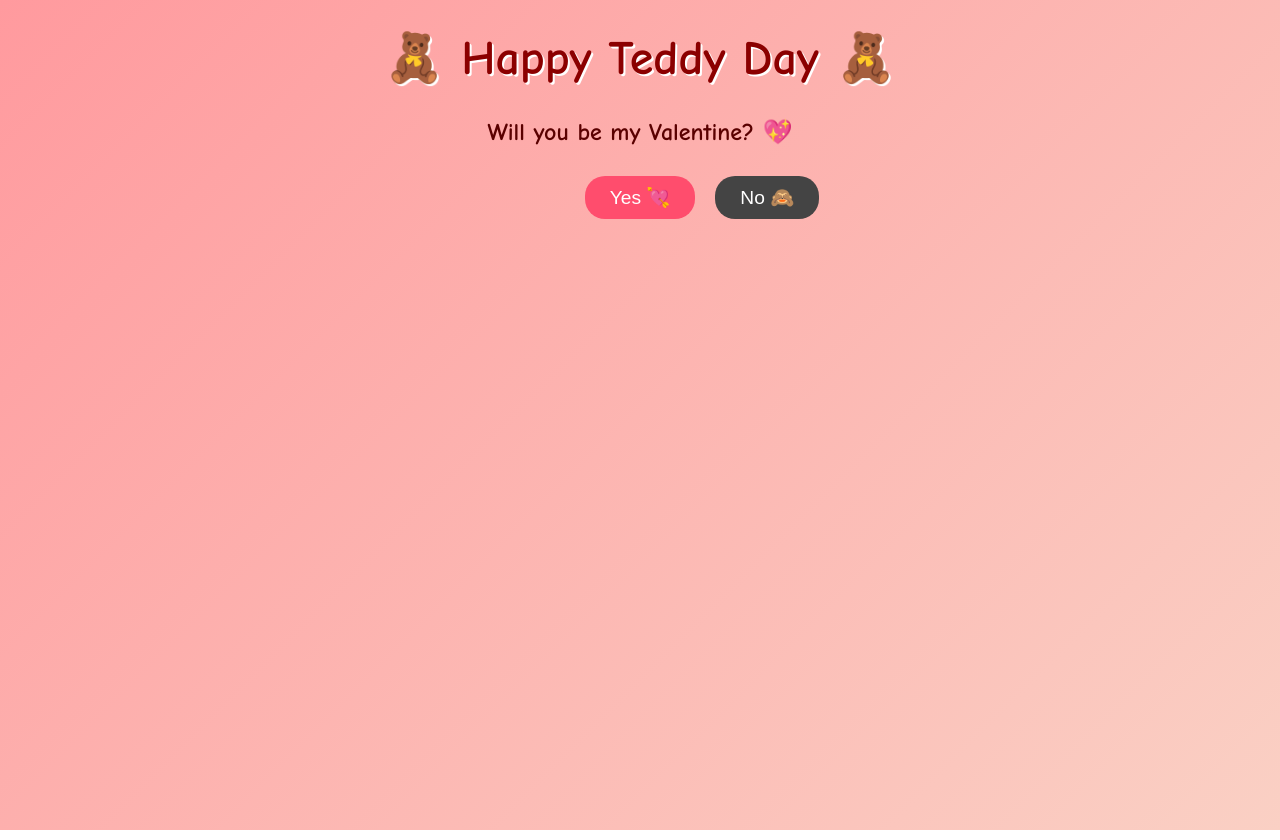
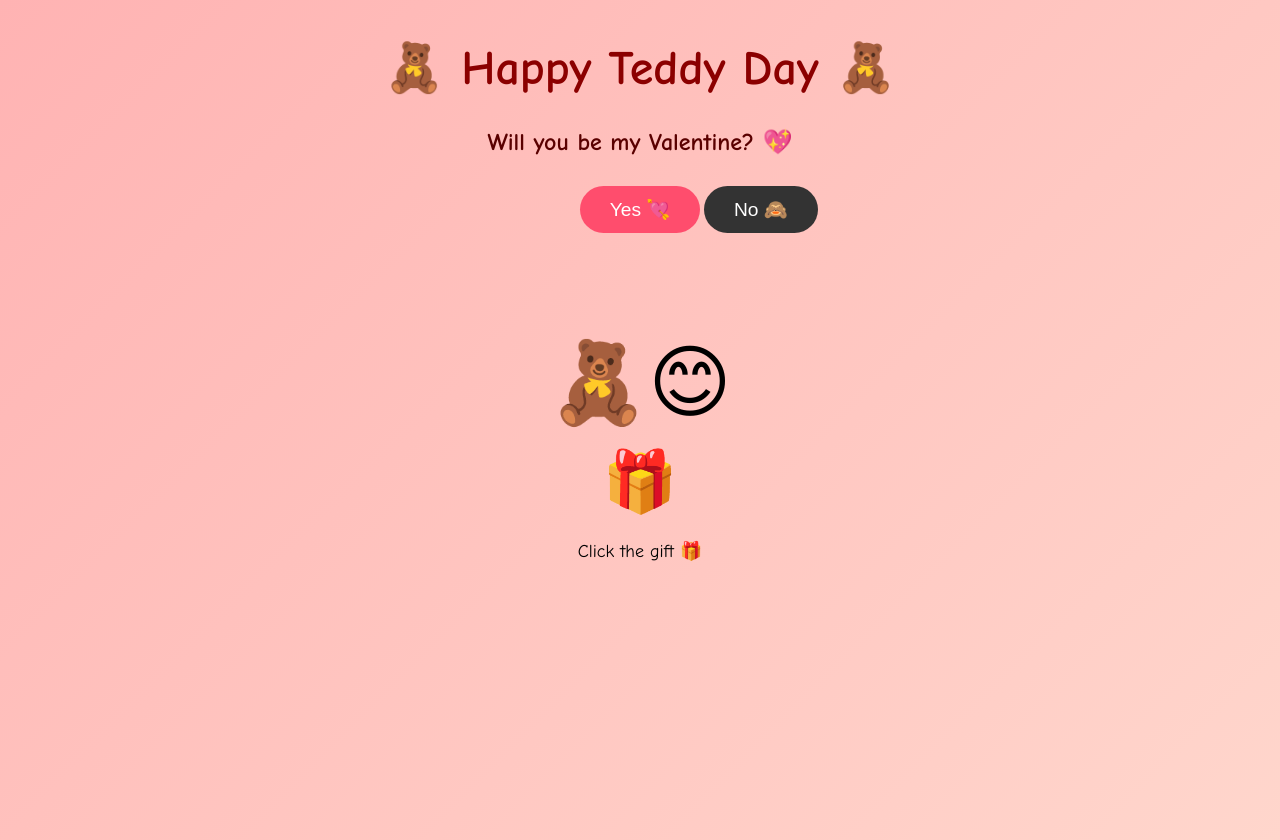
Before and after one commit to ritesh84469-star/Runner, a plain HTML site: page index.html in a window 1280 px wide. Both pictures are taken after a click on the button "Yes 💘". Drawn offline with Linux system fonts and the light colour scheme.

Commit message:
Update index.html

```diff
--- a/index.html
+++ b/index.html
@@ -9,29 +9,33 @@
     margin: 0;
     height: 100vh;
     overflow: hidden;
-    background: linear-gradient(135deg, #ff9a9e, #fad0c4);
+    background: linear-gradient(135deg, #ffb3b3, #ffd6cc);
     font-family: 'Comic Sans MS', cursive;
     text-align: center;
   }
 
   h1 {
-    margin-top: 30px;
+    margin-top: 40px;
     font-size: 3rem;
     color: #8b0000;
-    text-shadow: 2px 2px white;
   }
 
   h2 {
     color: #5a0000;
   }
 
+  .buttons {
+    margin-top: 30px;
+    position: relative;
+    height: 120px;
+  }
+
   button {
     font-size: 1.2rem;
-    padding: 10px 25px;
-    border-radius: 20px;
+    padding: 12px 30px;
+    border-radius: 30px;
     border: none;
     cursor: pointer;
-    margin: 10px;
   }
 
   #yesBtn {
@@ -40,12 +44,14 @@
   }
 
   #noBtn {
-    background: #444;
+    background: #333;
     color: white;
     position: absolute;
+    left: 55%;
+    top: 0;
   }
 
-  /* Teddy container */
+  /* Teddy */
   #teddyBox {
     display: none;
     margin-top: 30px;
@@ -85,17 +91,19 @@
 <h1>🧸 Happy Teddy Day 🧸</h1>
 <h2>Will you be my Valentine? 💖</h2>
 
-<button id="yesBtn" onclick="showTeddy()">Yes 💘</button>
-<button id="noBtn" onmouseover="moveNo()" onclick="showSlap()">No 🙈</button>
+<div class="buttons">
+  <button id="yesBtn" onclick="showTeddy()">Yes 💘</button>
+  <button id="noBtn" onmouseover="moveNo()" onclick="showSlap()">No 🙈</button>
+</div>
 
-<!-- Teddy -->
+<!-- Teddy appears ONLY after Yes -->
 <div id="teddyBox">
   🧸😊 <br>
   <span id="gift" onclick="startTeddies()">🎁</span>
-  <p style="font-size:20px;">Click the gift 🎁</p>
+  <p style="font-size:18px;">Click the gift 🎁</p>
 </div>
 
-<!-- Slap -->
+<!-- Slap appears on No -->
 <div id="slap">👋💥</div>
 
 <script>
@@ -110,4 +118,28 @@
   }
 
   function moveNo() {
-    const btn = documen
+    const btn = document.getElementById("noBtn");
+    const x = Math.random() * 60;
+    const y = Math.random() * 60;
+    btn.style.left = x + "%";
+    btn.style.top = y + "px";
+  }
+
+  function startTeddies() {
+    setInterval(createTeddy, 300);
+  }
+
+  function createTeddy() {
+    const teddy = document.createElement("div");
+    teddy.className = "falling";
+    teddy.innerText = "🧸";
+    teddy.style.left = Math.random() * window.innerWidth + "px";
+    teddy.style.animationDuration = (2 + Math.random() * 3) + "s";
+    document.body.appendChild(teddy);
+
+    setTimeout(() => teddy.remove(), 5000);
+  }
+</script>
+
+</body>
+</html>
```
